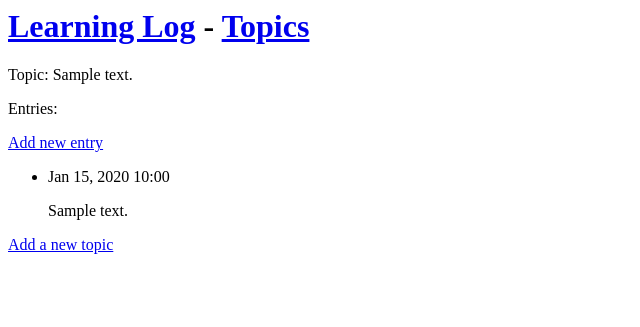
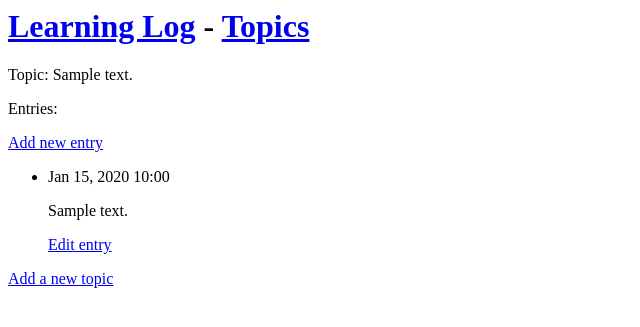
Before and after one commit to FredLavoie/learning-log, a Django app: page /topics/1/ in a window 1280 px wide. Shown: the top 327 px of the page, without its empty margins (0-640 px from the left). Run offline with Django 3.2, Linux system fonts and the light colour scheme; tables that the repository leaves empty hold one stand-in row (values such as "Sample post").

Commit message:
Add edit entry feature

```diff
--- a/learning_logs/templates/learning_logs/topic.html
+++ b/learning_logs/templates/learning_logs/topic.html
@@ -12,6 +12,9 @@
 		<li>
 			<p>{{ entry.date_added|date:'M d, Y H:i' }}</p>
 			<p>{{ entry.text|linebreaks }}</p>
+			<p>
+				<a href="{% url 'learning_logs:edit_entry' entry.id %}">Edit entry</a>
+			</p>
 		</li>
 	{% empty %}
     <li>There are no entries for this topic yet.</li>
--- a/learning_logs/urls.py
+++ b/learning_logs/urls.py
@@ -16,4 +16,6 @@ urlpatterns = [
     path('new_topic/', views.new_topic, name='new_topic'),
     # Page for adding a new entry
     path('new_entry/<int:topic_id>/', views.new_entry, name='new_entry'),
+    # Page for editing an entry
+    path('edit_entry/<int:entry_id>/', views.edit_entry, name='edit_entry'),
 ]
--- a/learning_logs/views.py
+++ b/learning_logs/views.py
@@ -1,6 +1,6 @@
 from django.shortcuts import render, redirect
 
-from .models import Topic
+from .models import Topic, Entry
 from .forms import TopicForm, EntryForm
 
 def index(request):
@@ -55,3 +55,21 @@ def new_entry(request, topic_id):
     # Display a blank or invalid form
     context = {'topic': topic, 'form': form}
     return render(request, 'learning_logs/new_entry.html', context)
+
+def edit_entry(request, entry_id):
+    """ Edit an existing entry """
+    entry = Entry.objects.get(id=entry_id)
+    topic = entry.topic
+
+    if request.method != 'POST':
+        # Initial request - pre-fill form with current entry
+        form = EntryForm(instance=entry)
+    else:
+        # POST data submitted - process data
+        form = EntryForm(instance=entry, data=request.POST)
+        if form.is_valid():
+            form.save()
+            return redirect('learning_logs:topic', topic_id=topic.id)
+
+    context = {'entry': entry, 'topic': topic, 'form': form}
+    return render(request, 'learning_logs/edit_entry.html', context)
```
Also changed, not shown: learning_logs/templates/learning_logs/edit_entry.html (added, +13 -0 lines).
